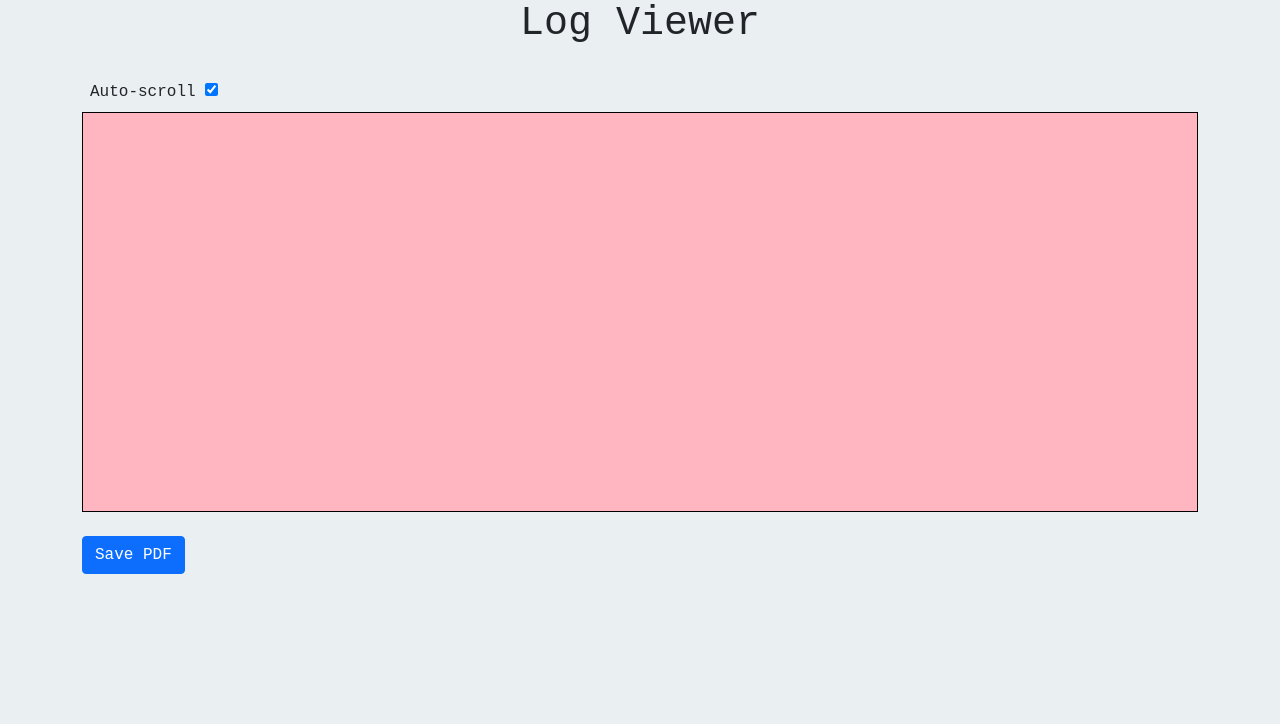
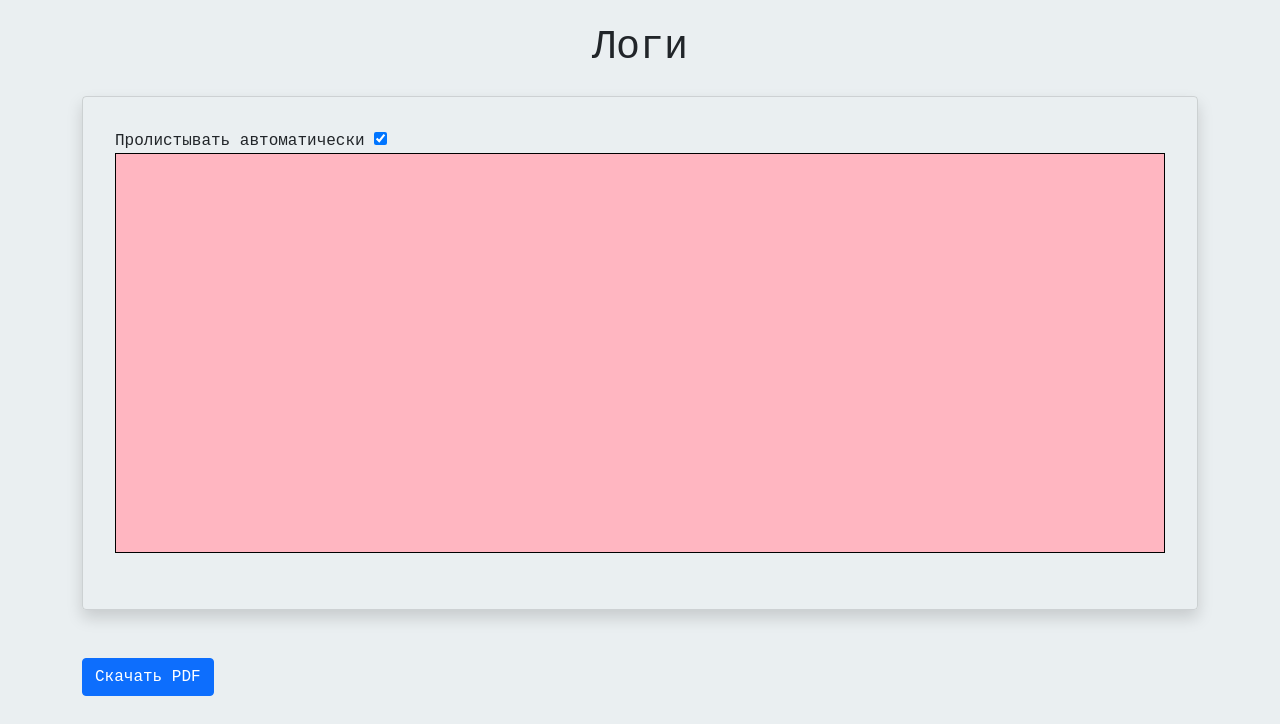
Before and after one commit to Dana299/hungergames_part2, a Flask app: page /logs/ in a window 1280 px wide. Shown: the part 76-800 px from the top of the page. Run offline with Flask 3, Linux system fonts and the light colour scheme; parts of the project's set-up code (start-up, migrations or seed data) failed here and were passed over; some libraries are stand-ins or nearby versions.

Commit message:
style: update style of log page
Switch to russsian language,  put log panel into a card

```diff
--- a/main/templates/logs.html
+++ b/main/templates/logs.html
@@ -48,13 +48,16 @@
             background: skyblue;
         }
     </style>
-    <div class="container">
+    <div class="container mt-4">
         <div class="row">
             <div class="col">
-                <h1 class="text-center mb-4">Log Viewer</h1>
+                <h1 class="text-center mb-4">Логи</h1>
+
+                <div class="card bg-transparent shadow p-3 mb-5 bg-white rounded">
+                    <div class="card-body
 
                         <label class="m-1 p-1 autoscroll">
-                    Auto-scroll
+                            Пролистывать автоматически
                             <input id="autoscroll" type="checkbox" checked>
                         </label>
                         {#                <button class="btn btn-primary" onclick="generatePDF()">Save PDF</button>#}
@@ -63,10 +66,14 @@
                         </div>
                     </div>
                 </div>
+            </div>
+        </div>
 
     <script src="https://cdnjs.cloudflare.com/ajax/libs/socket.io/3.0.4/socket.io.js"
             integrity="sha512-aMGMvNYu8Ue4G+fHa359jcPb1u+ytAF+P2SCb+PxrjCdO3n3ZTxJ30zuH39rimUggmTwmh2u7wvQsDTHESnmfQ=="
-            crossorigin="anonymous"></script>
+            crossorigin="anonymous">
+    </script>
+
     <script>
         var socket = io('http://' + document.domain + ':' + location.port + '/logs');
 
@@ -149,7 +156,7 @@
             pdf.save('app_logs.pdf')
         }
     </script>
-    <button class="btn btn-primary" onclick="generatePDF()">Save PDF</button>
+    <button class="btn btn-primary" onclick="generatePDF()">Скачать PDF</button>
 
 </div>
 
```
Lines whose indentation alone changed are shown as unchanged.
